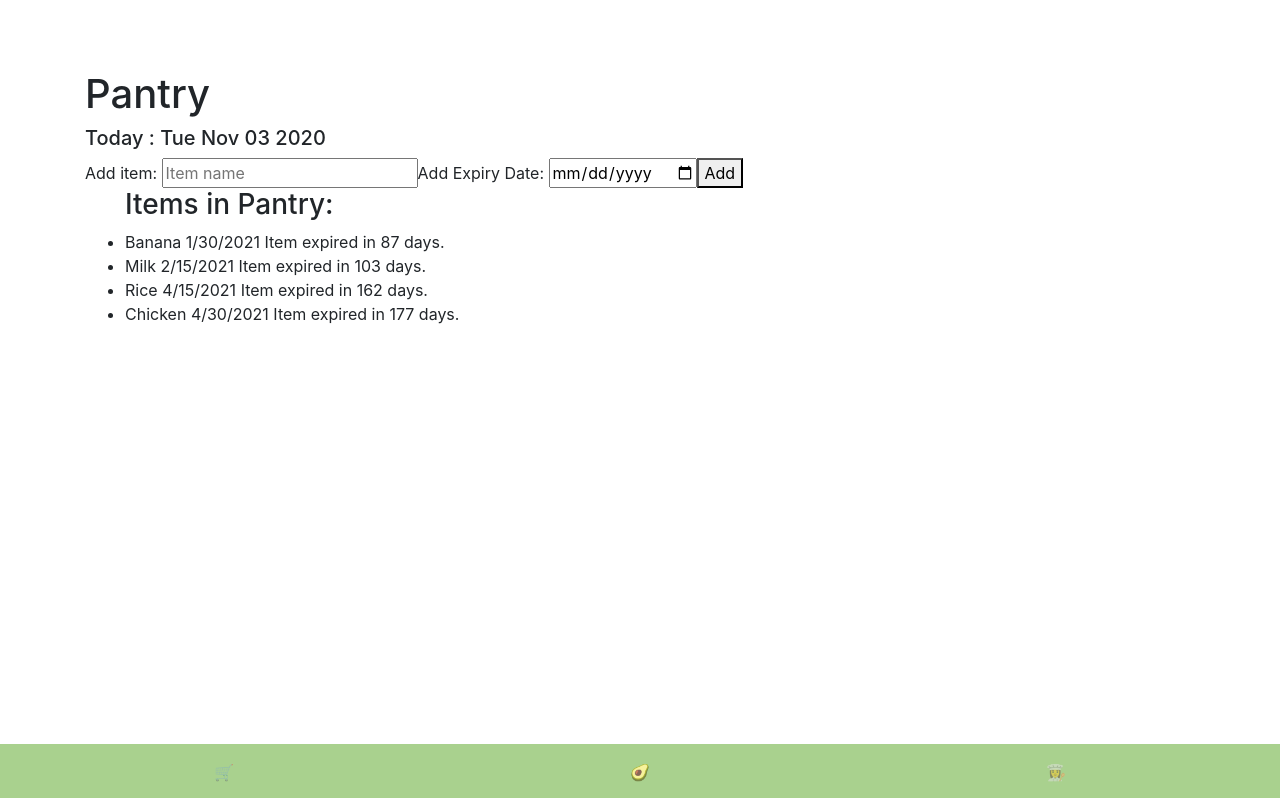
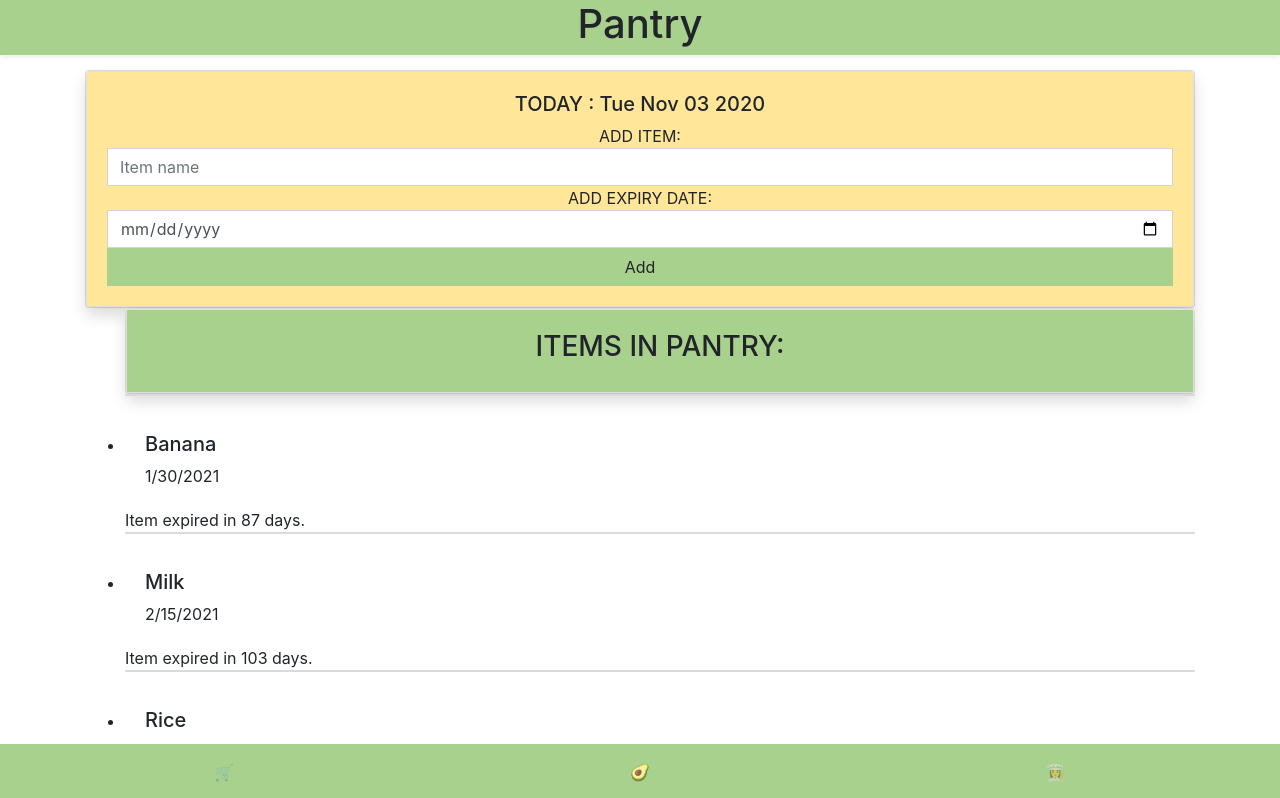
Before and after one commit to danielzairin/grocery-buddy, a React (Create React App) app: page /Pantry in a window 1280 px wide. Shown: the top 798 px of the page. Built offline with nearby package versions, Linux system fonts and the light colour scheme.

Commit message:
Update design in pantry

```diff
--- a/src/components/Pantry.js
+++ b/src/components/Pantry.js
@@ -30,33 +30,66 @@ const sortedpantryItems = pantryItems.sort((a,b) => a.expiryDate - b.expiryDate)
 
   return (
     <div>
-        <h1>Pantry</h1>
-        <h5>Today : {dt} </h5>
+        <h1
+        className="text-center fixed-top w-100 bg-primary shadow-sm"
+        style={{ height: "55px" }}>
+              Pantry
+      </h1>
 
-      <form onSubmit={addPantry}>
-        <span>Add item: </span>
-        <input type="text" placeholder="Item name" name="name" />
-        <span>Add Expiry Date: </span>
-        <input type="Date" placeholder="Expiry Date" name="expiryDate" />
-        <button>Add</button>
-      </form>
 
-      <ul> <h3>Items in Pantry:</h3>
-            {items.map((item) => (
+      <div class="card text-center">
+        <div className="card shadow">
+          <div className="card-body bg-warning">
+            <h5>TODAY : {dt} </h5>
+
+        <form onSubmit={addPantry}>
+         <span>ADD ITEM: </span>
+          <input
+          className="form-control rounded-0"
+          type="text"
+          placeholder="Item name"
+          name="name"
+          />
+         <span> ADD EXPIRY DATE: </span>
+          <input
+          className="form-control rounded-0"
+          type="Date"
+          placeholder="Expiry Date"
+          name="expiryDate" />
+           <button className="btn btn-primary btn-block rounded-0">
+             Add
+           </button>
+          </form>
+
+         </div>
+        </div>
+      </div>
+
+      <ul>
+
+        <div className="card text-center">
+          <div className="card shadow">
+            <div className="card-body bg-primary">
+            <h3>ITEMS IN PANTRY:</h3>
+              </div>
+            </div>
+          </div>
+
+
+        {items.map((item) => (
          <li key={item.id}>
-           <span>{item.name}  {item.expiryDate.toLocaleDateString()  }</span>
-
-           <span><h7>  Item expired in {Math.floor((item.expiryDate-showdate)/(1000*60*60*24)) } days.</h7></span>
-          </li>
+           <div className="card text-dark bg-light mb-3" ></div>
+           <span>
+             <div class="card-body">
+              <h5 className="card-tittle">{item.name}</h5>
+           {item.expiryDate.toLocaleDateString() } </div></span>
+           <span><h7>Item expired in {Math.floor((item.expiryDate-showdate)/(1000*60*60*24)) } days.</h7></span>
+         </li>
 
          ))}
       </ul>
 
-
-
-
-
-    </div>
+        </div>
   );
 }
 
```
